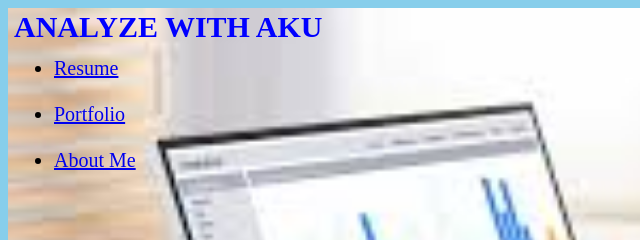
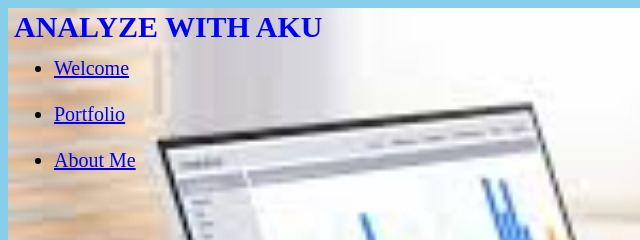
Before and after one commit to Tech-Neka/Tech-Neka.github.io, a plain HTML site: page About_me.html in a window 1280 px wide. Shown: the top 240 px of the page, 0-640 px from the left. Drawn offline with Linux system fonts and the light colour scheme.

Commit message:
Update About_me.html

```diff
--- a/About_me.html
+++ b/About_me.html
@@ -18,7 +18,7 @@
     <h1 id="h1i"> ANALYZE WITH AKU </h1> <br>
 
     <ul id = "a2">
-      <li> <a href = "Resume3.html"> Resume </a></li> &nbsp;&nbsp;&nbsp;
+      <li> <a href = "index.html"> Welcome </a></li> &nbsp;&nbsp;&nbsp;
       <li><a href = "my_portfolio.html"> Portfolio </a></li> &nbsp;&nbsp;&nbsp;  <li> <a href = "About_me.html"> About Me </a></li>
   </ul>
   </Div>
```
